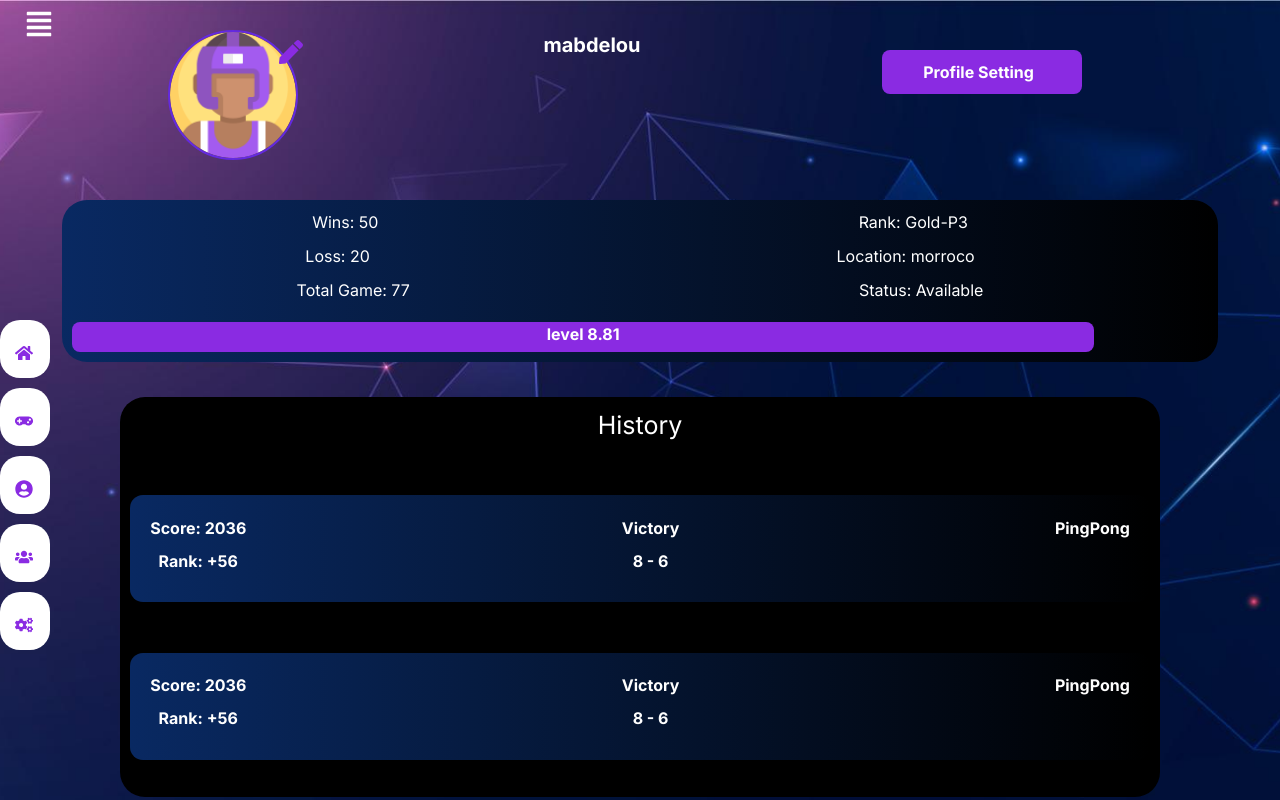
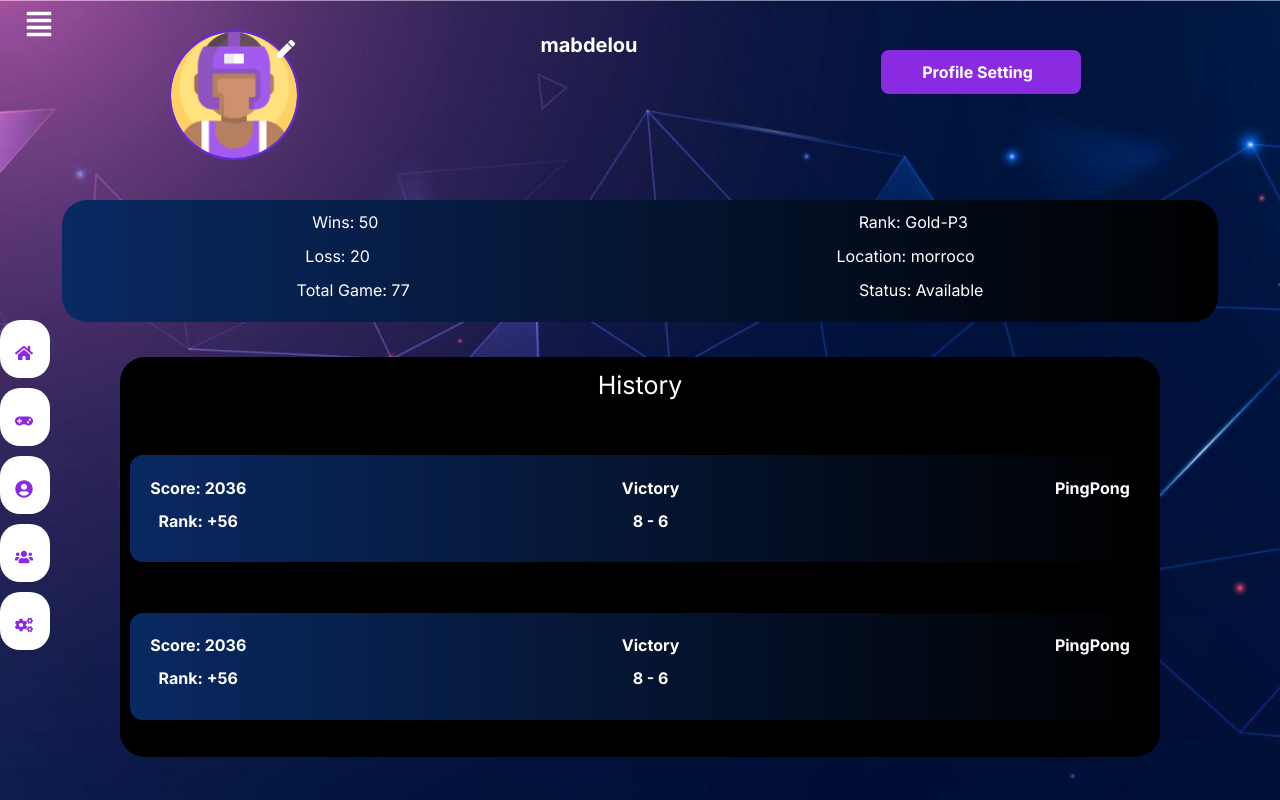
Before and after one commit to herrsaid/ft_transcendence, a Next.js app in the folder Frontend/: page /profile in a window 1280 px wide. Shown: the top 800 px of the page. Built offline with nearby package versions, Linux system fonts and the light colour scheme.

Commit message:
edit some stuff

```diff
--- a/Frontend/app/profile/components/ProfileInfo.tsx
+++ b/Frontend/app/profile/components/ProfileInfo.tsx
@@ -36,9 +36,9 @@ const ProfileInfo = () => {
                                     </div>
                                 </div>
 
-                                    <div className="progress_level">
+                                    {/* <div className="progress_level">
                                         <p>level 8.81</p>
-                                    </div>
+                                    </div> */}
                                 </div>
                             </div>
         </div>
--- a/Frontend/app/profile/profile.css
+++ b/Frontend/app/profile/profile.css
@@ -54,8 +54,7 @@
 
 
 .side_two{
-    /* border: 1px solid var(--color-border);
-    border-radius: 25px; */
+
     padding: 30px;
     width: 95%;
     margin: auto;
@@ -90,8 +89,6 @@
     height: 800px;
     background-color: var(--color-dark);
     border-radius: 17px;
-    /* margin-left: 5%; */
-
     overflow-y: auto;
     padding-top: 10px;
     padding-bottom: 10px;
@@ -391,14 +388,14 @@ p.enligne{
 
 .avatar_edit_real label{
 
-   color:blueviolet;
+   color:var(--color-light);
    left: 0;
    margin-left: 0px;
    margin-top: 10px;
-   font-size: 24px;
+   font-size: 18px;
    cursor: pointer;
    position: relative;
-   left: -12%;
+   left: -15%;
 }
 
 .avatar_edit_real input{
```
